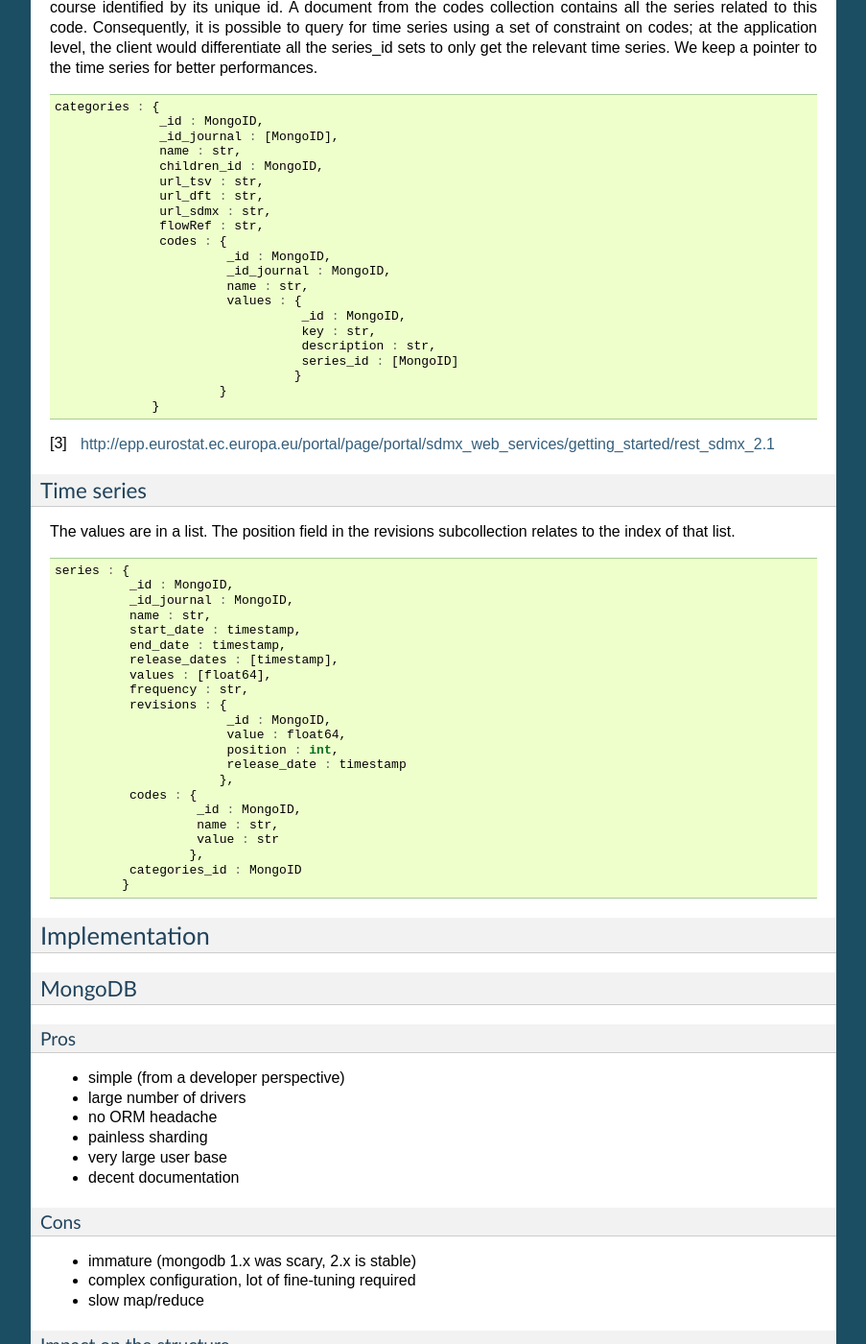
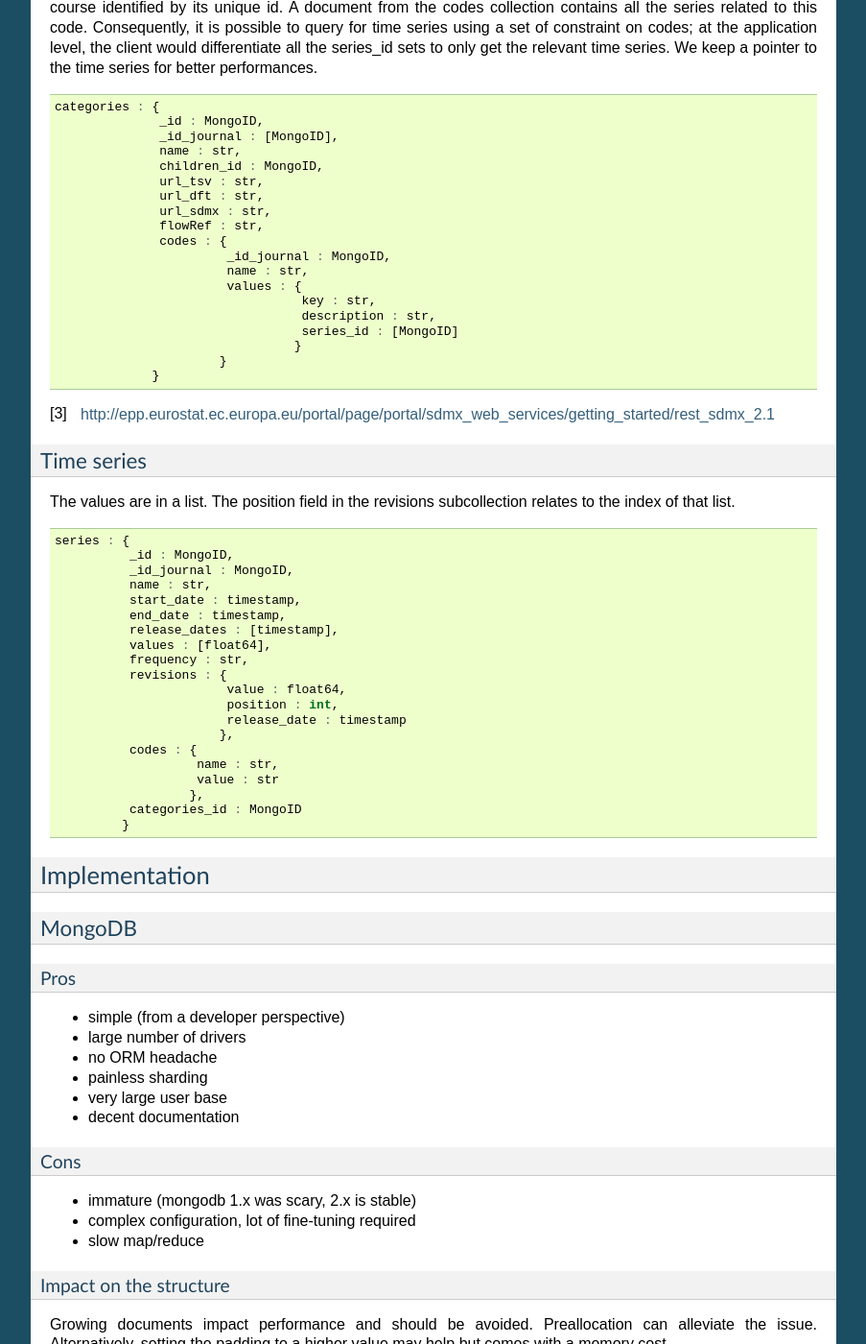
Before and after one commit to Widukind/dlstats, a Sphinx documentation site: the page built from documentation/database.rst, in a window 1280 px wide and 1400 px high, scrolled down 1089 px. Shown: the whole window at 96% size, without its empty margins (198-1101 px from the left). Built offline with Sphinx 7.4.7, drawn with Linux system fonts in a browser that asks for light colours; formulas are drawn with MathJax 3.

Commit message:
Remove useless _id.
Putting _id in subdocuments is not recommended in MongoDB. In fact,
those guys were uniquely described by their name. We should use
$addToSet for those fields.

```diff
--- a/documentation/database.rst
+++ b/documentation/database.rst
@@ -66,11 +66,9 @@ We keep a pointer to the time series for better performances.
                url_sdmx : str,
                flowRef : str,
                codes : {
-                        _id : MongoID,
                         _id_journal : MongoID,
                         name : str,
                         values : {
-                                  _id : MongoID,
                                   key : str,
                                   description : str,
                                   series_id : [MongoID]
@@ -97,13 +95,11 @@ The values are in a list. The position field in the revisions subcollection rela
            values : [float64],
            frequency : str,
            revisions : {
-                        _id : MongoID,
                         value : float64,
                         position : int,
                         release_date : timestamp
                        },
            codes : {
-                    _id : MongoID,
                     name : str,
                     value : str
                    },
```
